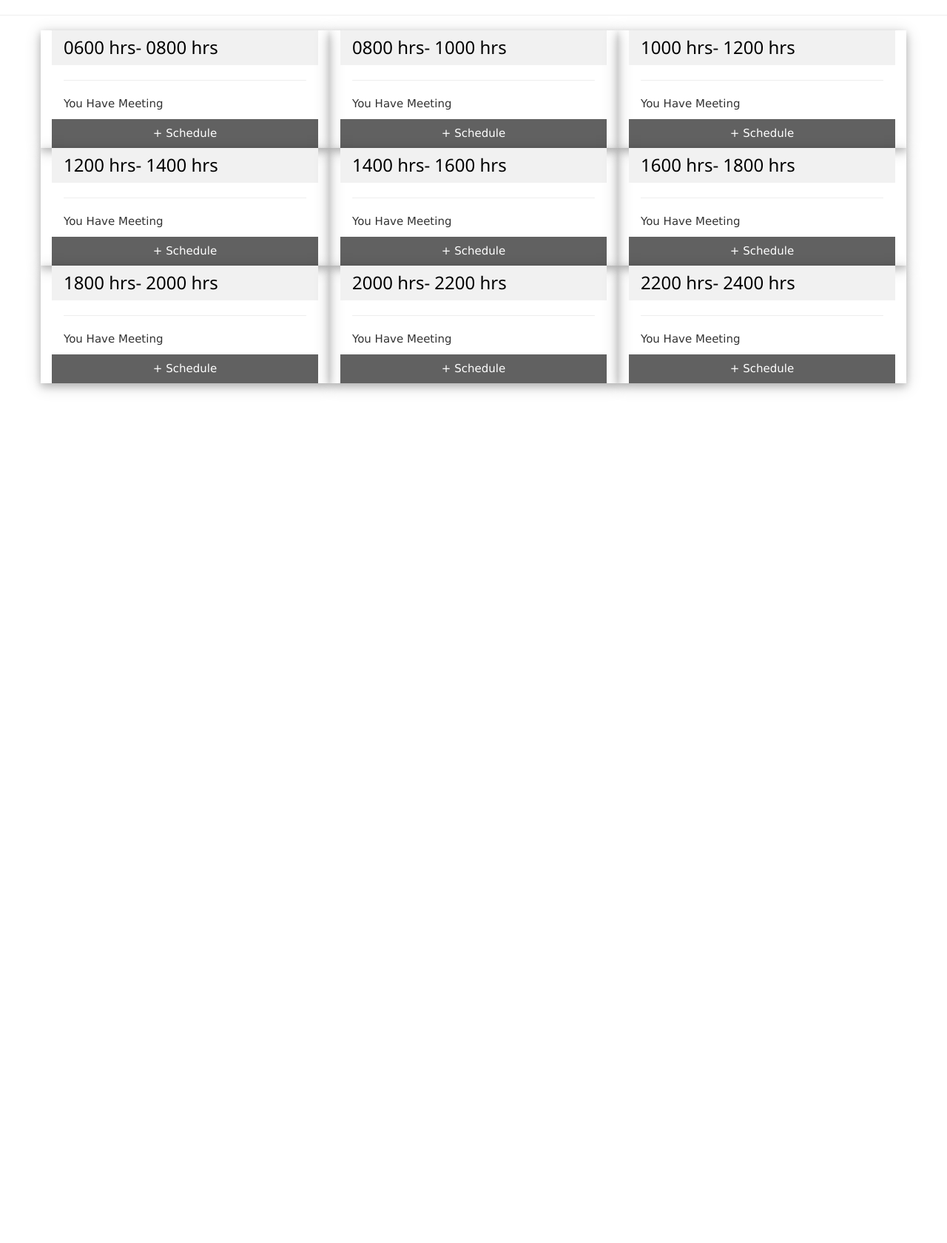
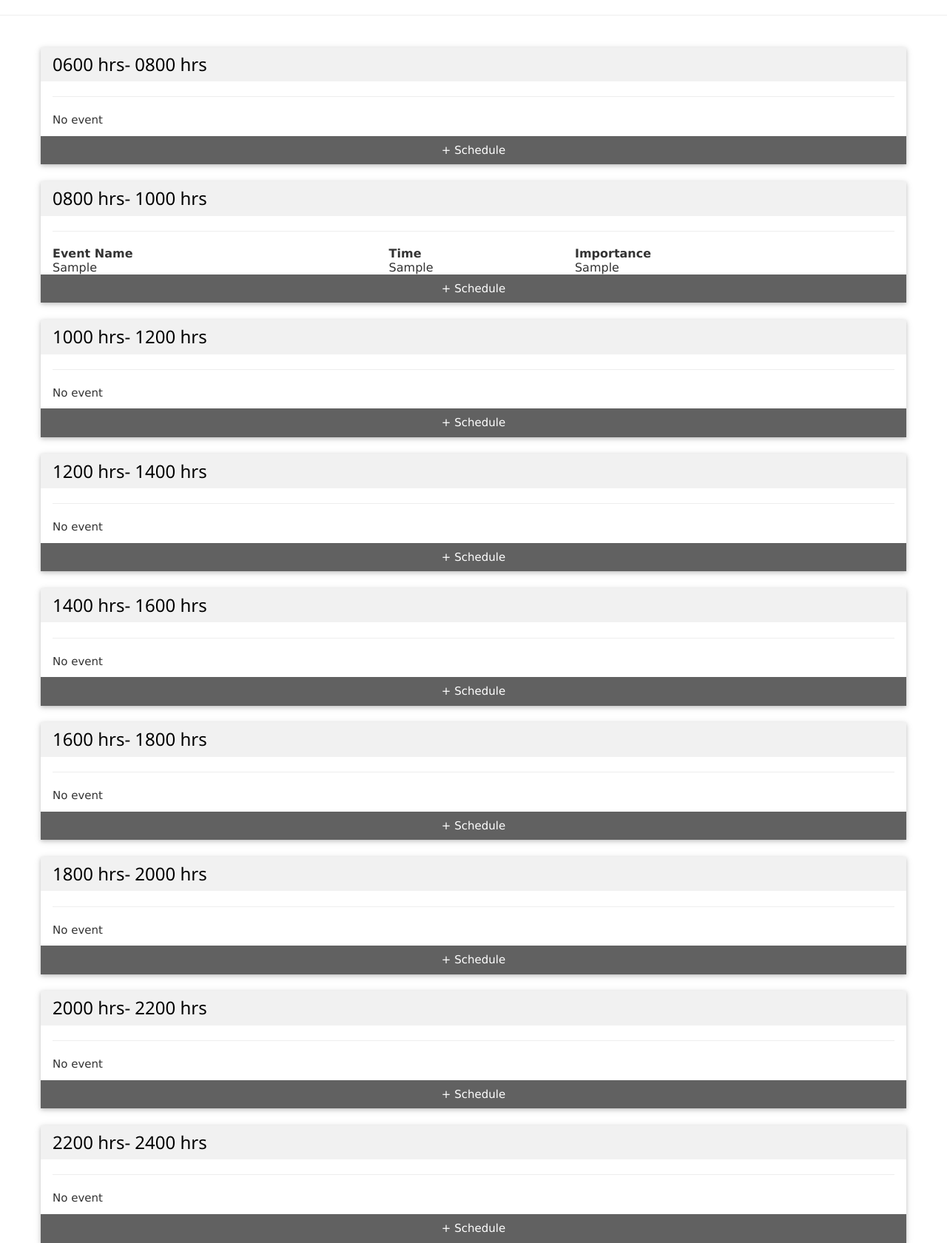
Before and after one commit to Shalini-Shukla/IOTProject, a Django app: template smart_notifier/notifier/templates/time_wise/index.html in a window 1280 px wide. Shown: the part 52-1732 px from the top of the page at 74% size. Before the commit the page ends 582 px from the top, so only its background shows below. Run offline with Django 3.2, Linux system fonts and the light colour scheme; the template is opened without the code that fills it: most values are stand-ins (such as "Sample title", 1, 10 or a date in 2020); some libraries are stand-ins or nearby versions.

Commit message:
Viewing the events in UI

```diff
--- a/smart_notifier/notifier/templates/time_wise/index.html
+++ b/smart_notifier/notifier/templates/time_wise/index.html
@@ -28,23 +28,23 @@
 
 		<div class="container">
 		  <div class="row">
-		  <div class="col-xs-4 w3-card-4">
+		  <br><div class="w3-card">
 
 			<header class="w3-container w3-light-grey">
 			  <h3>0600 hrs- 0800 hrs</h3>
 			</header>
-
 			<div class="w3-container">
 			  <p></h1></p>
 			  <hr>
-			  <p>You Have Meeting</p>
+			  <p>{{events.0600 | default:"No event"}}</p>
 			</div>
 
 			<button class="w3-button w3-block w3-dark-grey schedule-button" data-slot-one='0600-0700' data-slot-two='0700-0800'>+ Schedule</button>
 
 			</div>
 
-			<div class="col-xs-4 w3-card-4">
+			<br>
+			<div class="w3-card">
 
 			<header class="w3-container w3-light-grey">
 			  <h3>0800 hrs- 1000 hrs</h3>
@@ -53,14 +53,27 @@
 			<div class="w3-container">
 			  <p></h1></p>
 			  <hr>
-			  <p>You Have Meeting</p>
+			  <table style="width:100%">
+			  	<tr>
+				  	<th>Event Name</th>
+				  	<th>Time</th>
+				  	<th>Importance</th>
+			  	</tr>
+			  {% for event in events.0800 %}
+			  <tr>
+				  <td>{{event.1}}</td>
+				  <td>{{event.2}}</td>
+				  <td>{{event.3}}</td>
+			  </tr>
+			  {% endfor %}
+			  </table>
 			</div>
 
 			<button class="w3-button w3-block w3-dark-grey schedule-button" data-slot-one='0800-0900' data-slot-two='0900-1000'>+ Schedule</button>
 
 			</div>
 
-			<div class="col-xs-4 w3-card-4">
+			<br><div class="w3-card">
 
 			<header class="w3-container w3-light-grey">
 			  <h3>1000 hrs- 1200 hrs</h3>
@@ -69,7 +82,7 @@
 			<div class="w3-container">
 			  <p></h1></p>
 			  <hr>
-			  <p>You Have Meeting</p>
+			  <p>{{events.1000 | default:"No event"}}</p>
 			</div>
 
 			<button class="w3-button w3-block w3-dark-grey schedule-button" data-slot-one='1000-1100' data-slot-two='1100-1200'>+ Schedule</button>
@@ -77,7 +90,7 @@
 			</div>
 
 
-			<div class="col-xs-4 w3-card-4">
+			<br><div class="w3-card">
 
 			<header class="w3-container w3-light-grey">
 			  <h3>1200 hrs- 1400 hrs</h3>
@@ -86,14 +99,14 @@
 			<div class="w3-container">
 			  <p></h1></p>
 			  <hr>
-			  <p>You Have Meeting</p>
+			  <p>{{events.1200 | default:"No event"}}</p>
 			</div>
 
 			<button class="w3-button w3-block w3-dark-grey schedule-button" data-slot-one='1200-1300' data-slot-two='1300-1400'>+ Schedule</button>
 
 			</div>
 
-			<div class="col-xs-4 w3-card-4">
+			<br><div class="w3-card">
 
 			<header class="w3-container w3-light-grey">
 			  <h3>1400 hrs- 1600 hrs</h3>
@@ -102,14 +115,14 @@
 			<div class="w3-container">
 			  <p></h1></p>
 			  <hr>
-			  <p>You Have Meeting</p>
+			  <p>{{events.1400 | default:"No event"}}</p>
 			</div>
 
 			<button class="w3-button w3-block w3-dark-grey schedule-button" data-slot-one='1400-1500' data-slot-two='1500-1600'>+ Schedule</button>
 
 			</div>
 
-			<div class="col-xs-4 w3-card-4">
+			<br><div class="w3-card">
 
 			<header class="w3-container w3-light-grey">
 			  <h3>1600 hrs- 1800 hrs</h3>
@@ -118,14 +131,14 @@
 			<div class="w3-container">
 			  <p></h1></p>
 			  <hr>
-			  <p>You Have Meeting</p>
+			  <p>{{events.1600 | default:"No event"}}</p>
 			</div>
 
 			<button class="w3-button w3-block w3-dark-grey schedule-button" data-slot-one='1600-1700' data-slot-two='1700-1800'>+ Schedule</button>
 
 			</div>
 
-			<div class="col-xs-4 w3-card-4">
+			<br><div class="w3-card">
 
 			<header class="w3-container w3-light-grey">
 			  <h3>1800 hrs- 2000 hrs</h3>
@@ -134,14 +147,14 @@
 			<div class="w3-container">
 			  <p></h1></p>
 			  <hr>
-			  <p>You Have Meeting</p>
+			  <p>{{events.1800 | default:"No event"}}</p>
 			</div>
 
 			<button class="w3-button w3-block w3-dark-grey schedule-button" data-slot-one='1800-1900' data-slot-two='1900-2000'>+ Schedule</button>
 
 			</div>
 
-			<div class="col-xs-4 w3-card-4">
+			<br><div class="w3-card">
 
 			<header class="w3-container w3-light-grey">
 			  <h3>2000 hrs- 2200 hrs</h3>
@@ -150,14 +163,14 @@
 			<div class="w3-container">
 			  <p></h1></p>
 			  <hr>
-			  <p>You Have Meeting</p>
+			  <p>{{events.2000 | default:"No event"}}</p>
 			</div>
 
 			<button class="w3-button w3-block w3-dark-grey schedule-button" data-slot-one='2000-2100' data-slot-two='2100-2200'>+ Schedule</button>
 
 			</div>
 
-			<div class="col-xs-4 w3-card-4">
+			<br><div class="w3-card">
 
 			<header class="w3-container w3-light-grey">
 			  <h3>2200 hrs- 2400 hrs</h3>
@@ -166,7 +179,7 @@
 			<div class="w3-container">
 			  <p></h1></p>
 			  <hr>
-			  <p>You Have Meeting</p>
+			  <p>{{events.2200 | default:"No event"}}</p>
 			</div>
 
 			<button class="w3-button w3-block w3-dark-grey schedule-button" data-slot-one='2200-2300' data-slot-two='2300-2400'>+ Schedule </button>
--- /dev/null
+++ b/smart_notifier/static/Entered_Data/22.txt
@@ -0,0 +1,6 @@
+22,Sam,0800-0900,Not_Important
+22,Something,1600-1700,Not_Important
+22,Sam,1700-1800,Not_Important
+22,Sam,0800-0900,Not_Important
+22,Rat,0900-1000,Not_Important
+22,New,0900-1000,Very_Important
--- /dev/null
+++ b/smart_notifier/static/Entered_Data/8.txt
@@ -0,0 +1,5 @@
+8,Sam,1500-1600,Very_Important
+8,Sam,1500-1600,Very_Important
+8,Sam,1700-1800,Not_Important
+8,Samrat,0700-0800,Not_Important
+8,Sankcls,0900-1000,Very_Important
--- a/smart_notifier/static/entered_data.txt
+++ /dev/null
@@ -1 +0,0 @@
-8,Sam,1000-1100,Not_Important
--- a/smart_notifier/static/js/test.js
+++ b/smart_notifier/static/js/test.js
@@ -31,6 +31,6 @@ $(document).ready(function(){
 
 	function success(data)
 	{
-		alert(data);
+		 location.reload()
 	}
 })
```
Also changed, not shown: smart_notifier/notifier/views.py (+23 -3 lines), 1 other file.
